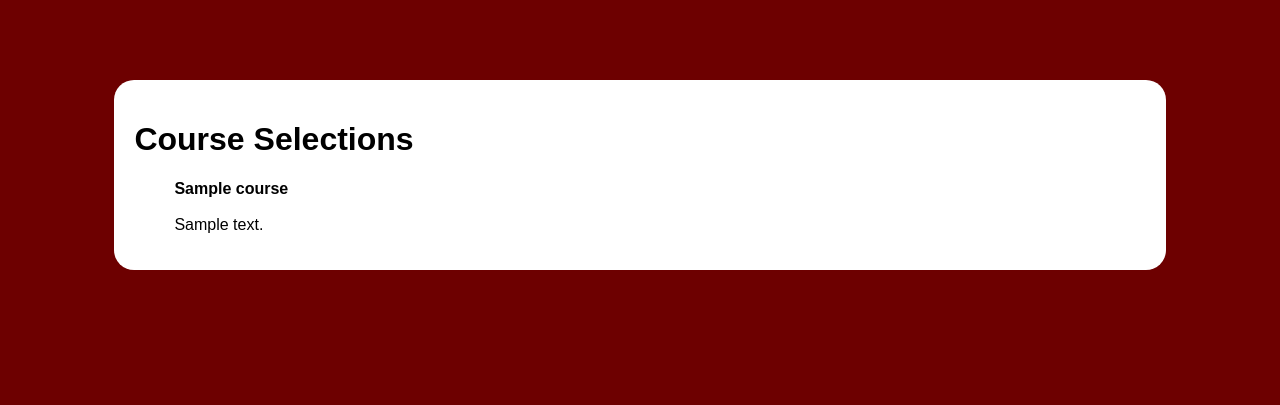
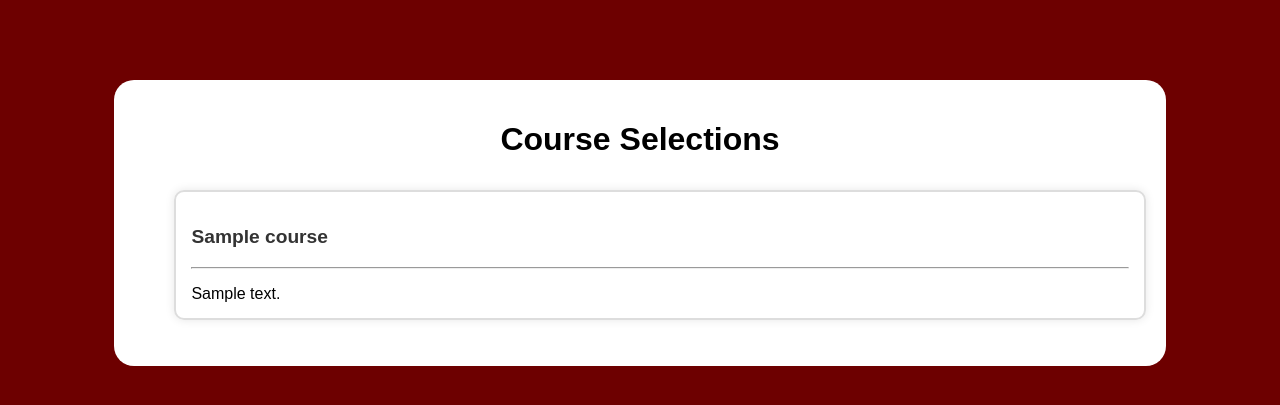
Before and after one commit to CSCI3356-Fall2023/Django-Unchained, a Django app: template DjangoUnchained/EagleVision/templates/course_selection.html in a window 1280 px wide. Shown: the top 405 px of the page. Run offline with Django 4.2, Linux system fonts and the light colour scheme; the template is opened without the code that fills it: most values are stand-ins (such as "Sample title", 1, 10 or a date in 2020).

Commit message:
css and course selection url

```diff
--- a/DjangoUnchained/EagleVision/static/EagleVision/courseselection.css
+++ b/DjangoUnchained/EagleVision/static/EagleVision/courseselection.css
@@ -17,17 +17,27 @@ body {
     flex-wrap: wrap;
     padding: 0;
     list-style: none;
+    justify-content: center;
+    margin:0;
 }
 
-.container > h1 {
+.box h1 {
     text-align: center;
 }
 
 .course {
-    border: 1px solid #ccc;
+    width: calc(33.33% - 20px);
+    border: 2px solid #ddd;
+    border-radius: 10px;
     padding: 15px;
-    margin: 10px;
+    margin: 10px auto;
     flex: 1 0 calc(33.33% - 20px);
     box-sizing: border-box;
     box-shadow: 0 0 10px rgba(0, 0, 0, 0.1);
 }
+
+.course-title {
+    font-size: 1.2em;
+    font-weight: bold;
+    color: #333;
+}
--- a/DjangoUnchained/EagleVision/templates/course_selection.html
+++ b/DjangoUnchained/EagleVision/templates/course_selection.html
@@ -11,8 +11,8 @@
         <ul>
         {% for course in courses %}
             <div class="course-list">
-            {% if course is not None %}
-                <li><strong>{{ course.title }}</strong> <br><br> {{ course.description }}</li><br>
+            {% if course.title %}
+                <li class="course"><p class="course-title">{{ course.title }}<hr></p> {{ course.description }}</li><br>
             {% endif %}
         {% endfor %}
             </div>
--- a/DjangoUnchained/EagleVision/templates/profiles/profile.html
+++ b/DjangoUnchained/EagleVision/templates/profiles/profile.html
@@ -43,7 +43,7 @@
                 {% endif %}
             </div>
             <div class="courses">
-                <a href="#">Courses</a>
+                <a href="{% url 'api' %}">Courses</a>
             </div>
             <div class="logout">
                 <a href="{% url 'logout' %}">Logout</a>
```
